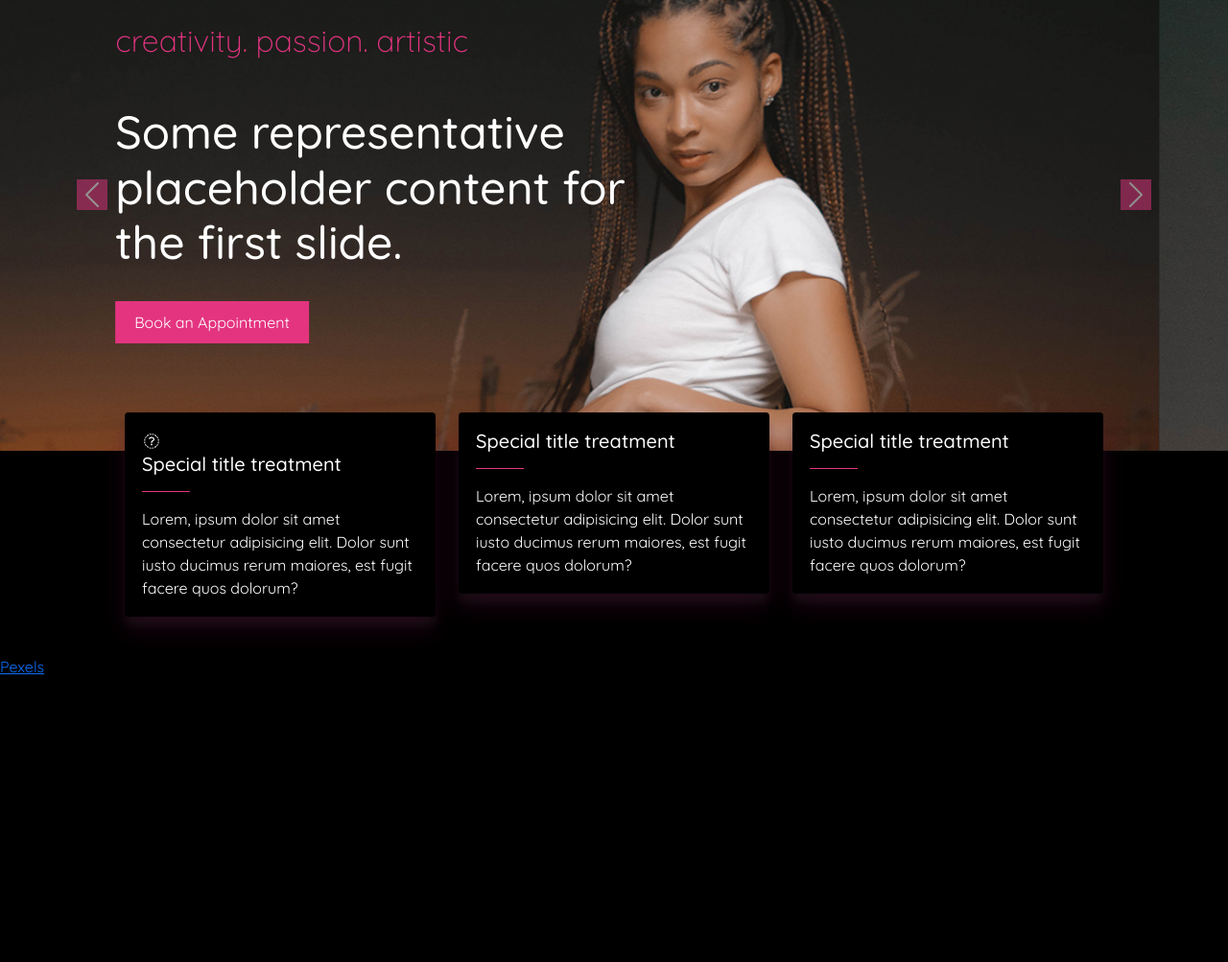
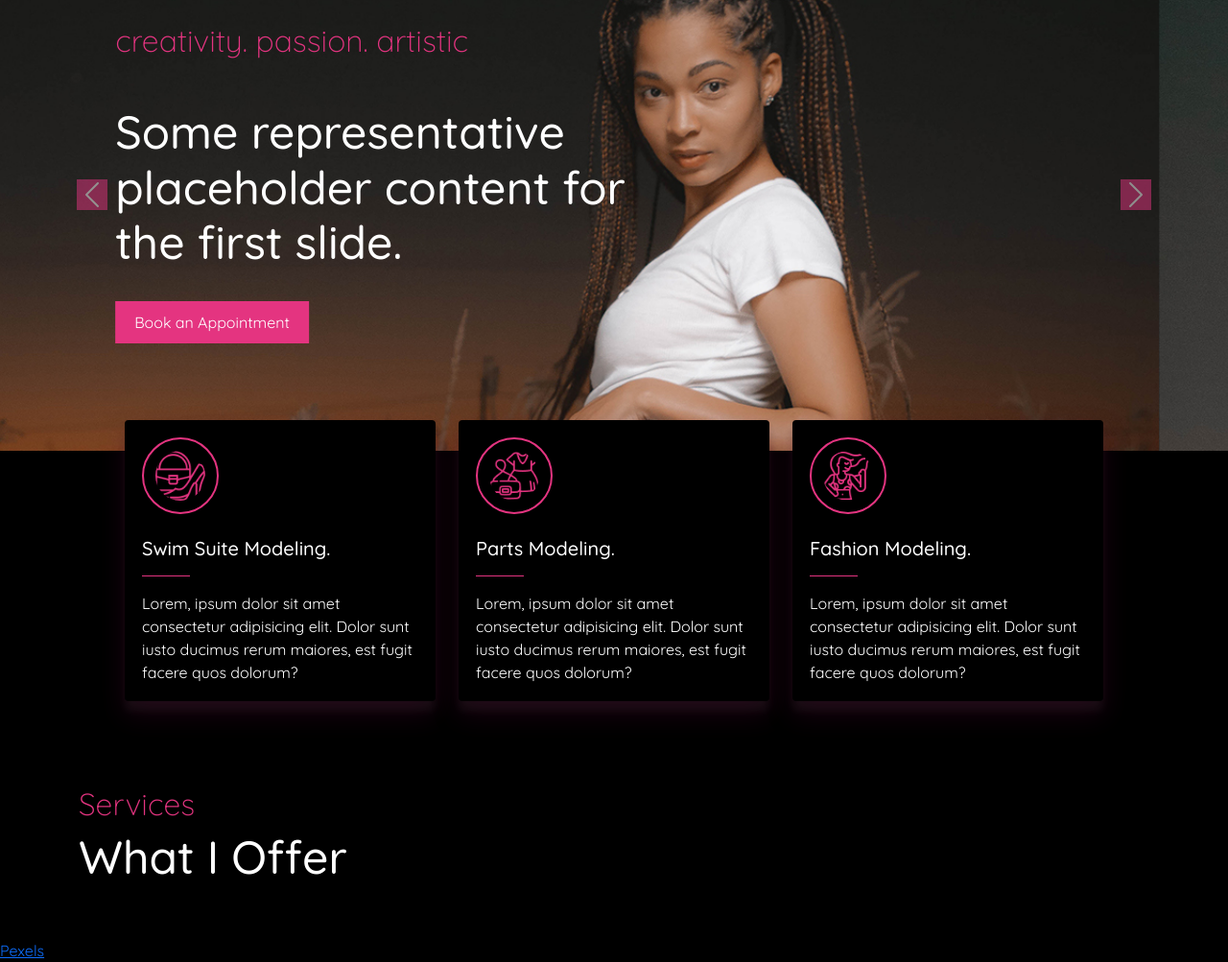
Before and after one commit to Nyayic/Eliana-Fashion-Model-Portfolio, a plain HTML site: page index.html in a window 1280 px wide. Shown: the part 147-1150 px from the top of the page at 96% size. Before the commit the page ends 854 px from the top, so only its background shows below. Drawn offline with Linux system fonts and the light colour scheme.

Commit message:
Added service

```diff
--- a/assets/css/styles.css
+++ b/assets/css/styles.css
@@ -7,6 +7,7 @@ body{
 }
 h1{
     font-size: 3rem;
+    color: #fff;
 }
 h3{
     color: #E43480;
@@ -84,3 +85,10 @@ hr{
     color: #E43480 !important;
     opacity: 1.2;
 }
+.model-img{
+    height: 80px;
+    text-align: center !important;
+    border: 2px solid #E43480;
+    padding: 12px;
+    border-radius: 40px;
+}
--- a/index.html
+++ b/index.html
@@ -82,33 +82,44 @@
 <!-- Skills -->
 <div class="container">
     <div class="row px-5">
-        <div class="col-sm-4">
+        <div class="col-sm-4 mt-2">
           <div class="card">
             <div class="card-body">
-                <i class="fab fa-boot-heeled"></i>
-              <h5 class="card-title">Special title treatment</h5> <hr>
+                <img src="./assets/images/model-1.png" class="img-fluid mb-4 model-img" alt="">
+              <h5 class="card-title">Swim Suite Modeling.</h5> <hr>
               <p class="card-text">Lorem, ipsum dolor sit amet consectetur adipisicing elit. Dolor sunt iusto ducimus rerum maiores, est fugit facere quos dolorum?</p>
             </div>
           </div>
         </div>
-        <div class="col-sm-4">
+        <div class="col-sm-4 mt-2">
           <div class="card">
             <div class="card-body">
-              <h5 class="card-title">Special title treatment</h5> <hr>
+                <img src="./assets/images/model-2.png" class="img-fluid mb-4 model-img" alt="">
+              <h5 class="card-title">Parts Modeling.</h5> <hr>
               <p class="card-text">Lorem, ipsum dolor sit amet consectetur adipisicing elit. Dolor sunt iusto ducimus rerum maiores, est fugit facere quos dolorum?</p>
             </div>
           </div>
         </div>
-        <div class="col-sm-4">
+        <div class="col-sm-4 mt-2">
             <div class="card">
               <div class="card-body">
-                <h5 class="card-title">Special title treatment</h5> <hr>
+                <img src="./assets/images/model-3.png" class="img-fluid mb-4 model-img" alt="">
+                <h5 class="card-title">Fashion Modeling.</h5> <hr>
                 <p class="card-text">Lorem, ipsum dolor sit amet consectetur adipisicing elit. Dolor sunt iusto ducimus rerum maiores, est fugit facere quos dolorum?</p>
             </div>
             </div>
           </div>
       </div>
 </div>
+
+<section id="services" class="py-5">
+    <div class="container">
+        <div class="row">
+            <h3>Services</h3>
+            <h1>What I Offer</h1>
+        </div>
+    </div>
+</section>
 
 <footer>
     <a href="https://www.pexels.com/@kebs-visuals-742415/">Pexels</a>
```
Also changed, not shown: assets/images/model-1.png (added), assets/images/model-2.png (added), assets/images/model-3.png (added).
